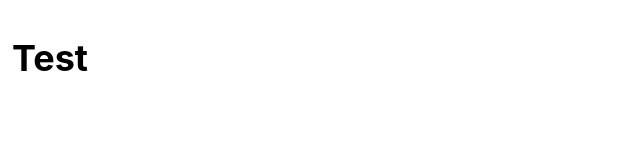
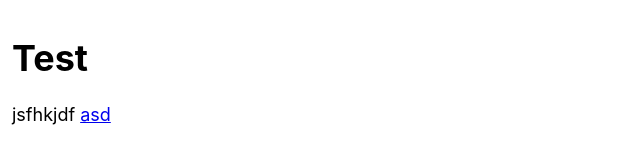
Before and after one commit to yuriyapostol/yuriyapostol.github.io, a plain HTML site: page index.html in a window 1280 px wide. Shown: the whole page, without its empty margins (0-640 px from the left). Drawn offline with Linux system fonts and the light colour scheme.

Commit message:
Update index.html

```diff
--- a/index.html
+++ b/index.html
@@ -26,6 +26,7 @@
 <body>
   <div class="container">
     <h1>Test</h1>
+    jsfhkjdf <a href="/sdf">asd</a>
   </div>
 </body>
 </html>
```
